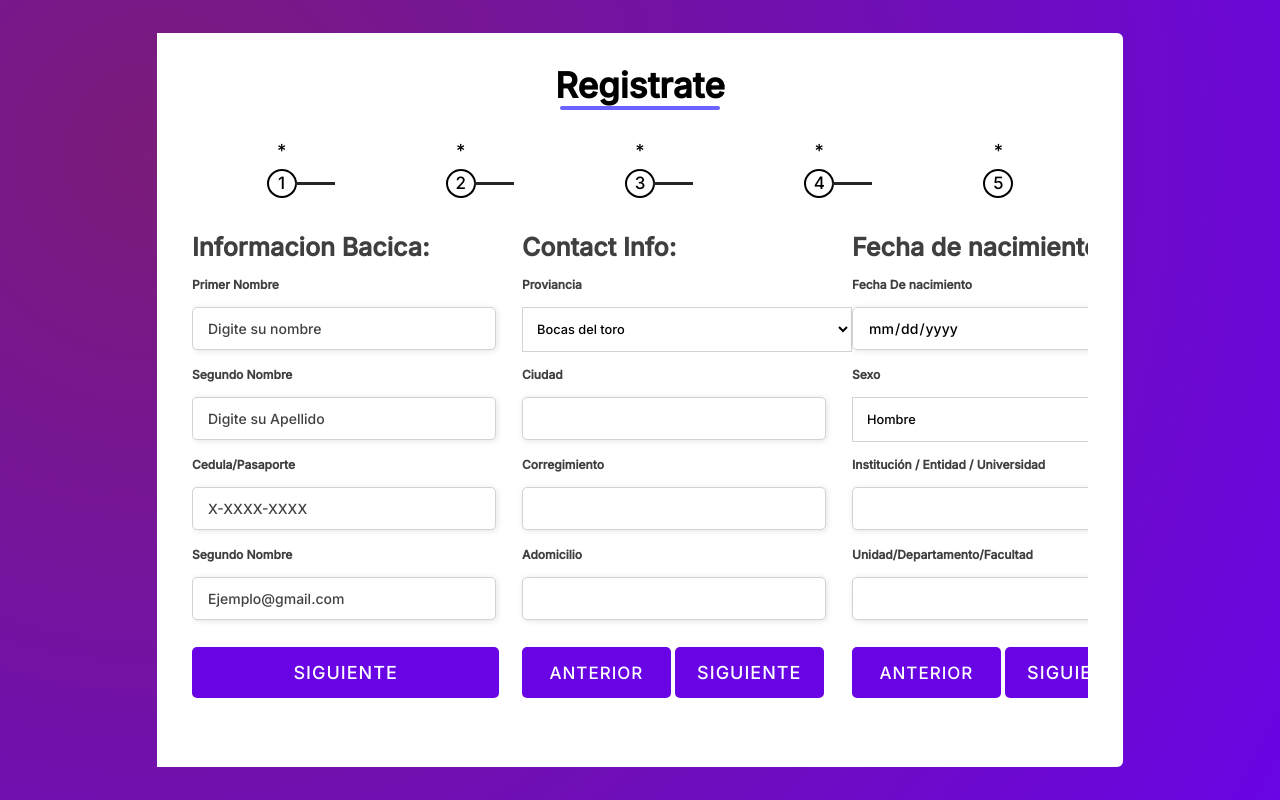
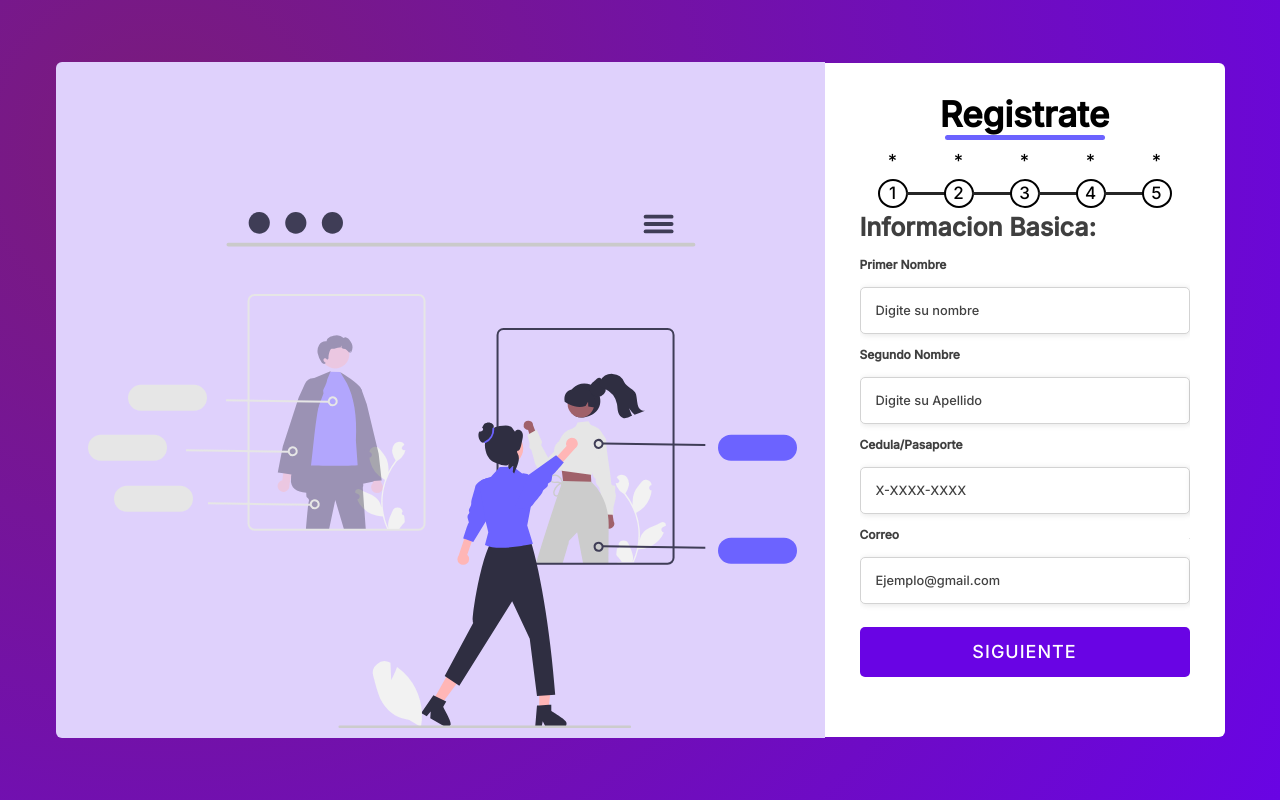
Before and after one commit to guillermo-gordon18-2000/Login-Congreso-Portafolio-VII, a PHP site: page / in a window 1280 px wide. Run offline with PHP 8.4, Linux system fonts and the light colour scheme; some libraries are stand-ins or nearby versions.

Commit message:
Face 2 v.1

```diff
--- a/index.html
+++ b/index.html
@@ -84,7 +84,7 @@
           <form action="#">
             <div class="page slide-page">
               <div class="title">
-                Informacion Bacica:
+                Informacion Basica:
               </div>
               <div class="field">
                 <div class="label">
@@ -106,7 +106,7 @@
               </div>
               <div class="field">
                 <div class="label">
-                  Segundo Nombre
+                  Correo
                 </div>
                 <input type="email" placeholder="Ejemplo@gmail.com">
               </div>
@@ -155,7 +155,7 @@
                 <button class="next-1 next">Siguiente</button>
               </div>
             </div>
-            <div class="page">
+            <div class="page pag2">
               <div class="title">
                 Fecha de nacimiento:
               </div>
@@ -163,7 +163,7 @@
                 <div class="label">
                   Fecha De nacimiento
                 </div>
-                <input type="date">
+                <input  type="date">
               </div>
               <div class="field">
                 <div class="label">
@@ -192,7 +192,7 @@
                 <button class="next-2 next">Siguiente</button>
               </div>
             </div>
-            <div class="page">
+            <div class="page pag3">
               <div class="title">
                 Detalles del la incripcion
               </div>
@@ -201,14 +201,10 @@
                  Ocupacion
                 </div>
                 <select>
-                  <option>AUTOR</option>
-                  <option>ESTUDIANTE UTP</option>
-                  <option>FUNCIONARIO UTP</option>
-                  <option>ESTUDIANTE NACIONAL</option>
-                  <option>PROFECIONAL NACIONAL</option>
-                  <option>ESTUDIANTES INTERNACIONALES DE PREGRADO Y POSTGRADO Y/O MIEMBROS DE WPA </option>
-                  <option>PROFESIONALES INTERNACIONALES Y/O MIEMBROS DE WPA </option>
-                </select>
+                  <option>ESTUDIANTE </option>
+                  <option>PROFESOR </option>
+                  <option>FUNCIONARIO</option>
+                  </select>
               </div>
               <div class="field">
                 <div class="label">
@@ -226,7 +222,7 @@
               </div>
               <div class="field">
                 <div class="label">
-                 Tipo de ticket
+                INTERES
                 </div>
                 <select>
                   <option>Ciencia e Ingeniería de Materiales, Ciencias Básicas y Espaciales</option>
@@ -251,16 +247,18 @@
               </div>
               <div class="field">
                 <div class="label">
-                  Hola
+                  Tipo de pago
                 </div>
-                <input type="password">
+                <input type="text">
               </div>
+              <!--
               <div class="field">
                 <div class="label">
                   Hola
                 </div>
                 <input type="password">
               </div>
+              -->
               <div class="field btns">
                 <button class="prev-4 prev">Anterior</button>
                 <button class="submit">Registrarse</button>
--- a/style.css
+++ b/style.css
@@ -20,33 +20,27 @@ body{
     color: #fff;
     background: #7a1c79;
 }
- .NET{
-
-    background: rgb(184, 6, 6);
-    text-align: center;
-
-}
 
 .container{
     width: 330px;
     background: #fff;
     text-align: center;
     border-radius: 0px 6px 6px 0px;
-    padding: 31px 35px 10px 35px;
+    padding: 30px 35px 0px 35px;
 }
  .Form-image{
     width: 55%;
     display: flex;
     justify-content: center;
     align-items: center;
-    background-color: #fde3a7d7;
+    background-color: #dfd1fc;
     border-radius: 6px 0px 0px 6px;
-    padding: 10.5% 30px 10px 35px;;
+    padding: 150px 30px 10px 35px;;
 }
 .container header h1 {
     font-size: 35px;
     font-weight: 600;
-    margin: 0 0 30px 0;
+    margin: 0 0 10px 0;
 
 }
 
@@ -154,8 +148,9 @@ form .page .btns button.next{
     margin-left: 3px;
 }
 .container .progress-bar{
+    margin:0;
     display: flex;
-    margin: 30px 0;
+
     user-select: none;
 }
 .container .progress-bar .step{
```
Also changed, not shown: other parts of style.css (+91 -1 lines).
